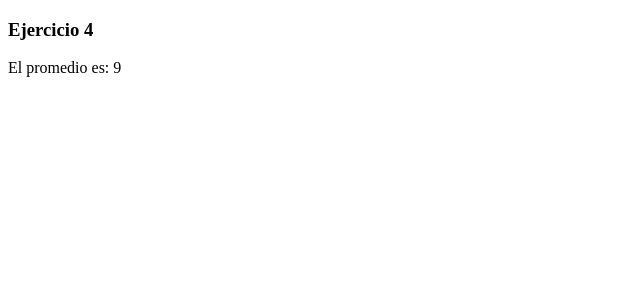
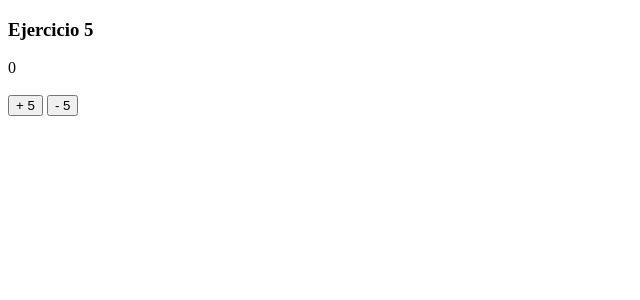
Before and after one commit to eslan94/Deber-TSyReact, a React (Create React App) app: page / in a window 1280 px wide. Shown: the top 300 px of the page, without its empty margins (0-640 px from the left). Built offline with nearby package versions, Linux system fonts and the light colour scheme.

Commit message:
Ejercicio5

```diff
--- a/src/index.tsx
+++ b/src/index.tsx
@@ -5,6 +5,7 @@ import { Ejercicio1 } from './typescript/Ejercicio1';
 import { Ejercicio4 } from './typescript/Ejercicio4';
 import { Ejercicio2 } from './typescript/Ejercicio2';
 import { Ejercicio3 } from './typescript/Ejercicio3';
+import { Ejercicio5 } from './typescript/Ejercicio5';
 
 
 const root = ReactDOM.createRoot(
@@ -16,8 +17,8 @@ root.render(
     {/*<Ejercicio1/>*/}
     {/*<Ejercicio2/>*/}
     {/*<Ejercicio3/>*/}
-    <Ejercicio4/>
-    {/*<Ejercicio5/>*/}
+    {/*<Ejercicio4/>*/}
+    <Ejercicio5/>
 
   </React.StrictMode>
 );
--- a/src/typescript/Ejercicio5.tsx
+++ b/src/typescript/Ejercicio5.tsx
@@ -1,4 +1,27 @@
+//5.	Empleado el hook useState crear un acumulador de 5.
+//Se debe visualizar el valor del acumular y dos botones (incrementar - disminuir)
 
-export const Ejercicio5 = () =>{
 
+import { useState } from "react"
+
+export const Ejercicio5 = () => {
+
+  const [valor, setValor] = useState (0);
+
+  const contador = (num : number) =>{
+    setValor(valor + num);
+  }
+
+  return (
+    <>
+        <h3>Ejercicio 5</h3>
+        <div>
+            {valor}
+        </div>
+        <br />
+        <button className="btn btn-primary" onClick={()=>contador(+5)}>+ 5</button>
+        &nbsp;
+        <button className="btn btn-primary" onClick={() => contador(-5)}>- 5</button>
+    </>
+  )
 }
```
